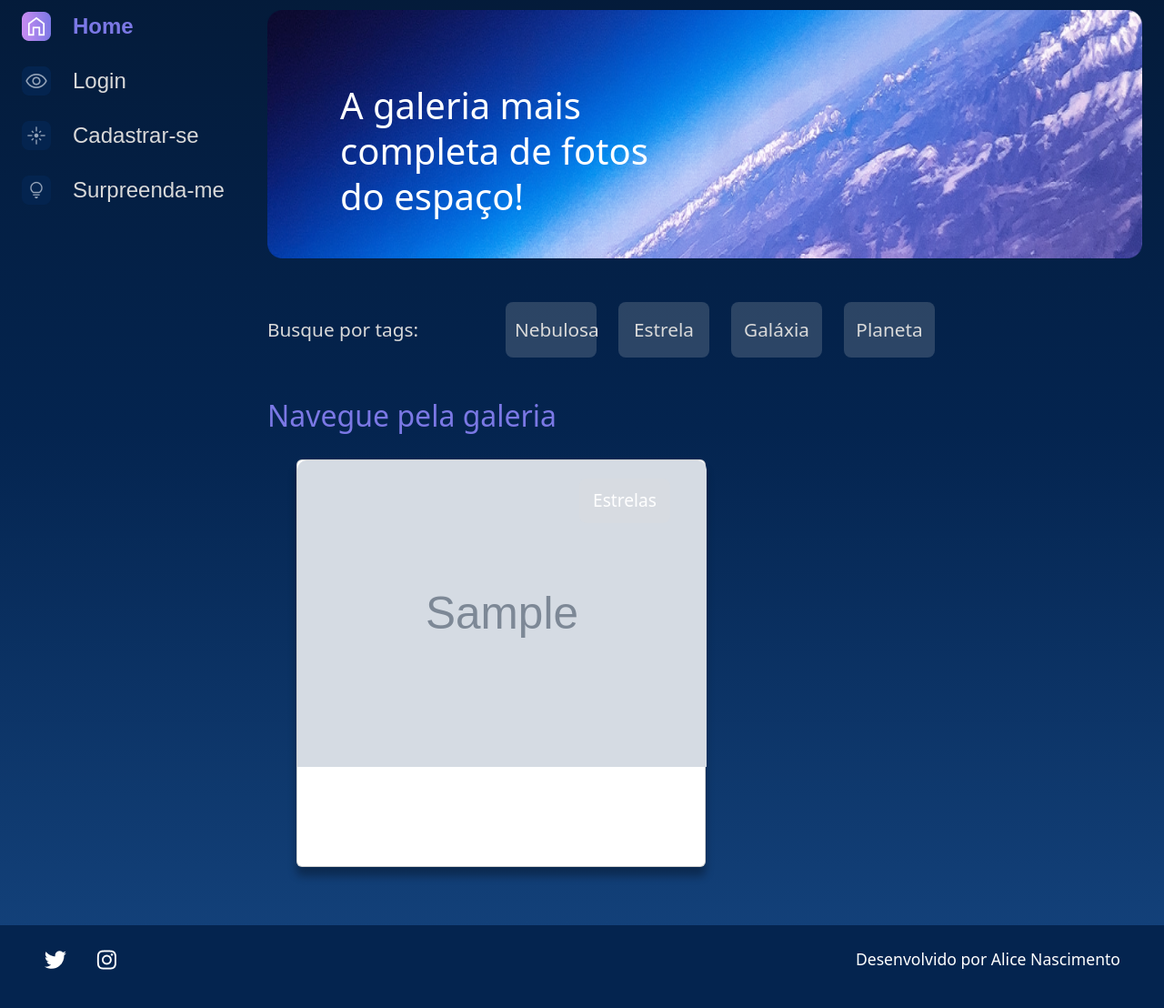
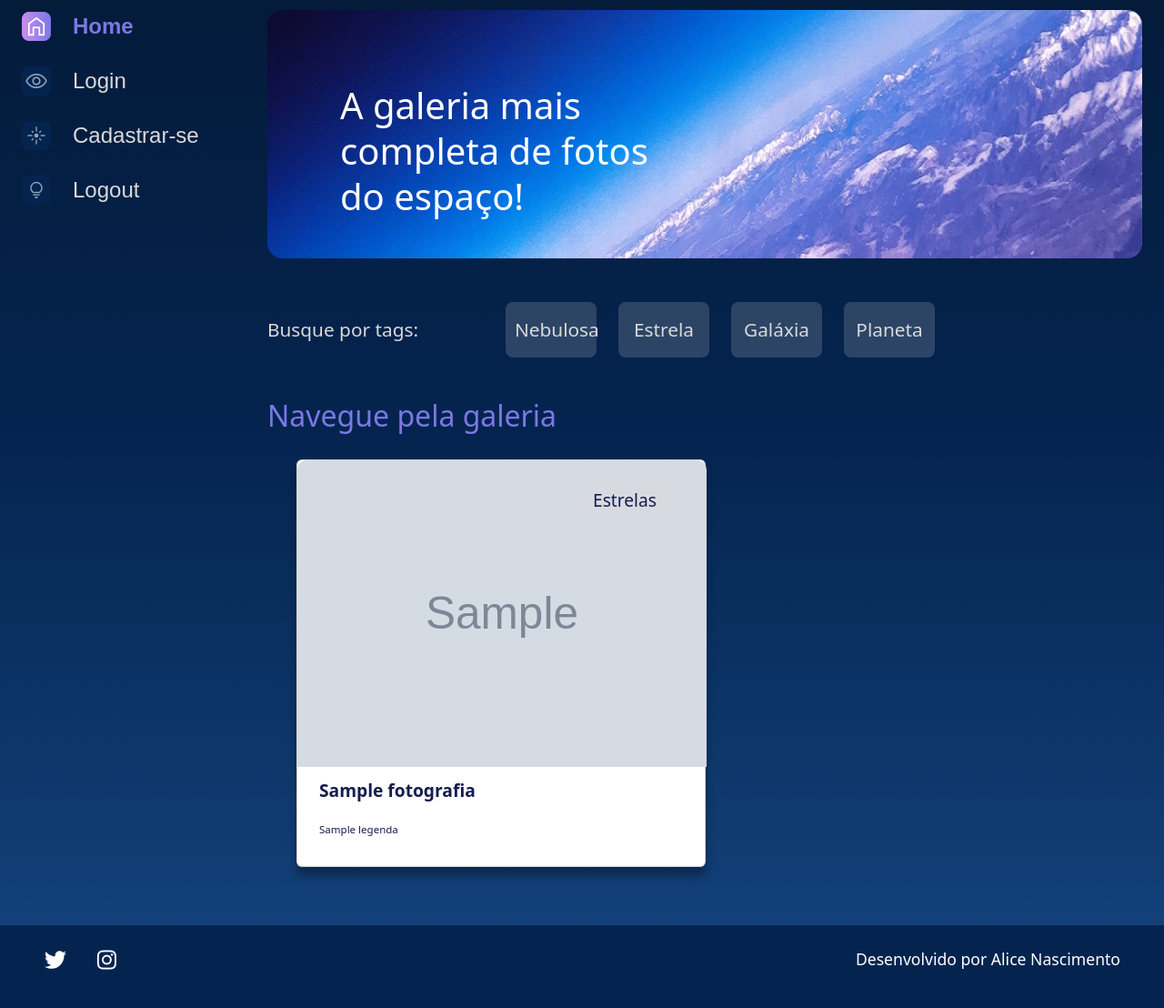
Before and after one commit to alicevital/space_project, a Django app: template templates/galeria/index.html in a window 1280 px wide. Shown: the part 167-1275 px from the top of the page at 91% size. Run offline with Django 5.2, Linux system fonts and the light colour scheme; the template is opened without the code that fills it: most values are stand-ins (such as "Sample title", 1, 10 or a date in 2020); grey boxes marked "Sample" are stand-in pictures.

Commit message:
adiciona as lógicas de login, cadastro e logout

```diff
--- a/setup/static/styles/style.css
+++ b/setup/static/styles/style.css
@@ -138,7 +138,7 @@ table {
 .card {
     border-radius: 10px;
     box-shadow: 0px 10px 10px #00000050;
-    color: #FFFFFF;
+    color: #141d4e;
     margin-bottom: 1.5rem;
     position: relative;
     width: 450px;
--- a/templates/galeria/buscar.html
+++ b/templates/galeria/buscar.html
@@ -34,7 +34,7 @@
                     <a href="{% url 'index' %}"><img src="{% static '/assets/icones/1x/Home - ativo.png' %}"> Home</a>
                     <a href="{% url 'login' %}"><img src="{% static '/assets/icones/1x/Mais vistas - inativo.png' %}"> Login</a>
                     <a href="{% url 'cadastro' %}"><img src="{% static '/assets/icones/1x/Novas - inativo.png' %}"> Cadastrar-se</a>
-                    <a href="#"><img src="{% static '/assets/icones/1x/Surpreenda-me - inativo.png' %}"> Surpreenda-me</a>
+                    <a href="{% url 'logout' %}"><img src="{% static '/assets/icones/1x/Surpreenda-me - inativo.png' %}"> Logout</a>
                 </nav>
             </section>
             <section class="conteudo">
--- a/templates/galeria/imagem.html
+++ b/templates/galeria/imagem.html
@@ -31,7 +31,7 @@
                     <a href="{% url 'index' %}"><img src="{% static '/assets/icones/1x/Home - ativo.png' %}"> Home</a>
                     <a href="{% url 'login' %}"><img src="{% static '/assets/icones/1x/Mais vistas - inativo.png' %}"> Login</a>
                     <a href="{% url 'cadastro' %}"><img src="{% static '/assets/icones/1x/Novas - inativo.png' %}"> Cadastrar-se</a>
-                    <a href="#"><img src="{% static '/assets/icones/1x/Surpreenda-me - inativo.png' %}"> Surpreenda-me</a>
+                    <a href="{% url 'logout' %}"><img src="{% static '/assets/icones/1x/Surpreenda-me - inativo.png' %}"> Logout</a>
                 </nav>
             </section>
             <section class="conteudo">
--- a/templates/galeria/index.html
+++ b/templates/galeria/index.html
@@ -42,7 +42,7 @@
                     <a href="{% url 'index' %}"><img src="{% static '/assets/icones/1x/Home - ativo.png' %}"> Home</a>
                     <a href="{% url 'login' %}"><img src="{% static '/assets/icones/1x/Mais vistas - inativo.png' %}"> Login</a>
                     <a href="{% url 'cadastro' %}"><img src="{% static '/assets/icones/1x/Novas - inativo.png' %}"> Cadastrar-se</a>
-                    <a href="#"><img src="{% static '/assets/icones/1x/Surpreenda-me - inativo.png' %}"> Surpreenda-me</a>
+                    <a href="{% url 'logout' %}"><img src="{% static '/assets/icones/1x/Surpreenda-me - inativo.png' %}"> Logout</a>
                 </nav>
             </section>
             <section class="conteudo">
--- a/templates/usuarios/cadastro.html
+++ b/templates/usuarios/cadastro.html
@@ -44,7 +44,7 @@
                     <a href="{% url 'index' %}"><img src="{% static '/assets/icones/1x/Home - ativo.png' %}"> Home</a>
                     <a href="{% url 'login' %}"><img src="{% static '/assets/icones/1x/Mais vistas - inativo.png' %}"> Login</a>
                     <a href="{% url 'cadastro' %}"><img src="{% static '/assets/icones/1x/Novas - inativo.png' %}"> Cadastrar</a>
-                    <a href="#"><img src="{% static '/assets/icones/1x/Surpreenda-me - inativo.png' %}"> Logout</a>
+                    <a href="{% url 'logout' %}"><img src="{% static '/assets/icones/1x/Surpreenda-me - inativo.png' %}"> Logout</a>
                 </nav>
             </section>
             <section class="galeria" style="margin-left: 5em">
--- a/templates/usuarios/login.html
+++ b/templates/usuarios/login.html
@@ -44,7 +44,7 @@
                     <a href="{% url 'index' %}"><img src="{% static '/assets/icones/1x/Home - ativo.png' %}"> Home</a>
                     <a href="{% url 'login' %}"><img src="{% static '/assets/icones/1x/Mais vistas - inativo.png' %}"> Login</a>
                     <a href="{% url 'cadastro' %}"><img src="{% static '/assets/icones/1x/Novas - inativo.png' %}"> Cadastrar</a>
-                    <a href="#"><img src="{% static '/assets/icones/1x/Surpreenda-me - inativo.png' %}"> Logout</a>
+                    <a href="{% url 'logout' %}"><img src="{% static '/assets/icones/1x/Surpreenda-me - inativo.png' %}"> Logout</a>
                 </nav>
             </section>
             <section class="galeria" style="margin-left: 5em">
--- a/usuarios/urls.py
+++ b/usuarios/urls.py
@@ -1,7 +1,8 @@
 from django.urls import path
-from usuarios.views import login, cadastro
+from usuarios.views import login, cadastro, logout
 
 urlpatterns = [
     path('login', login, name='login'),
     path('cadastro', cadastro, name='cadastro'),
+    path('logout', logout, name='logout'),
 ]
--- a/usuarios/views.py
+++ b/usuarios/views.py
@@ -59,3 +59,8 @@ def cadastro(request):
             return redirect('login')
 
     return render(request, "usuarios/cadastro.html", {"form": form})
+
+def logout(request):
+    messages.success(request, "Logout efetuado com sucesso!")
+    auth.logout(request)
+    return redirect('login')
```
